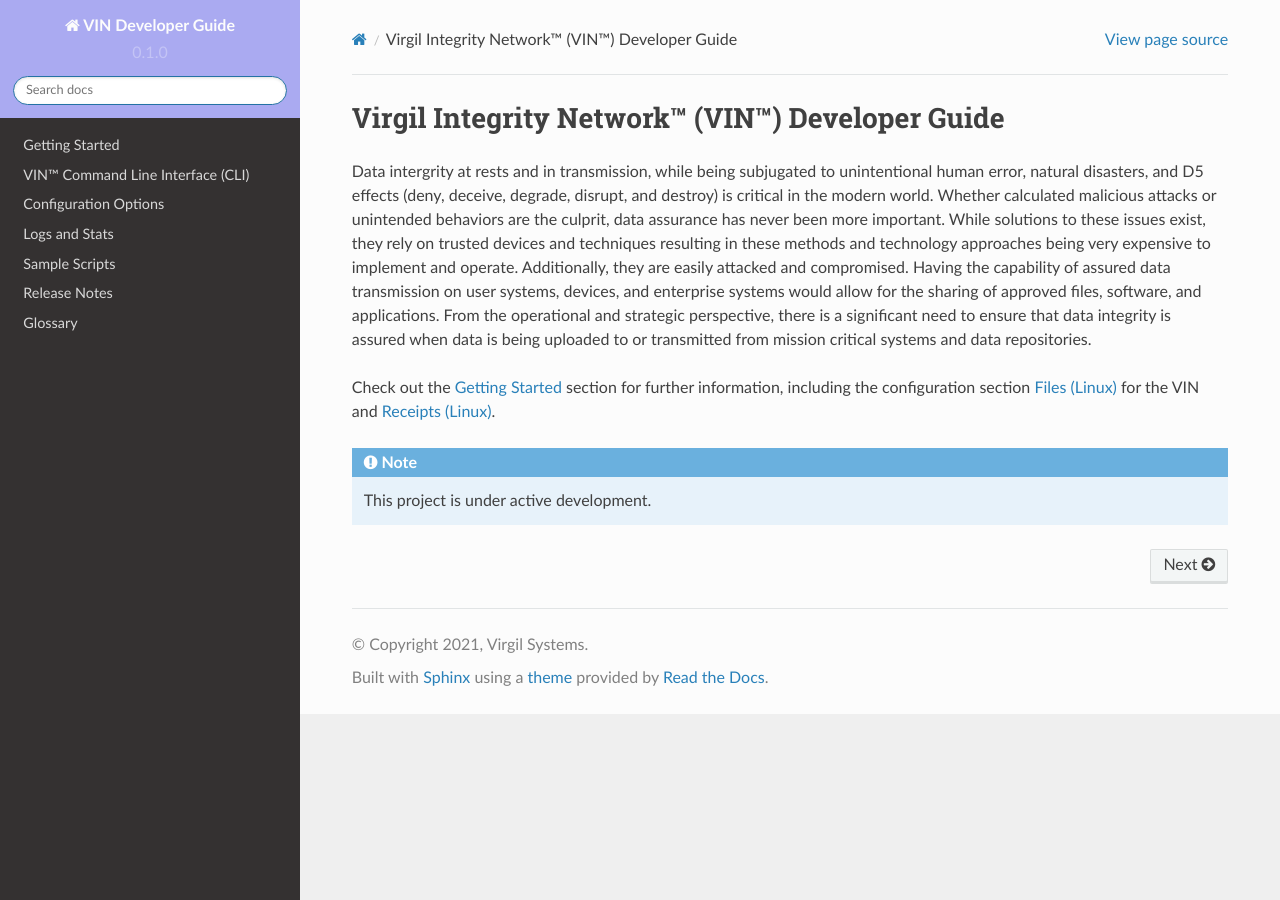
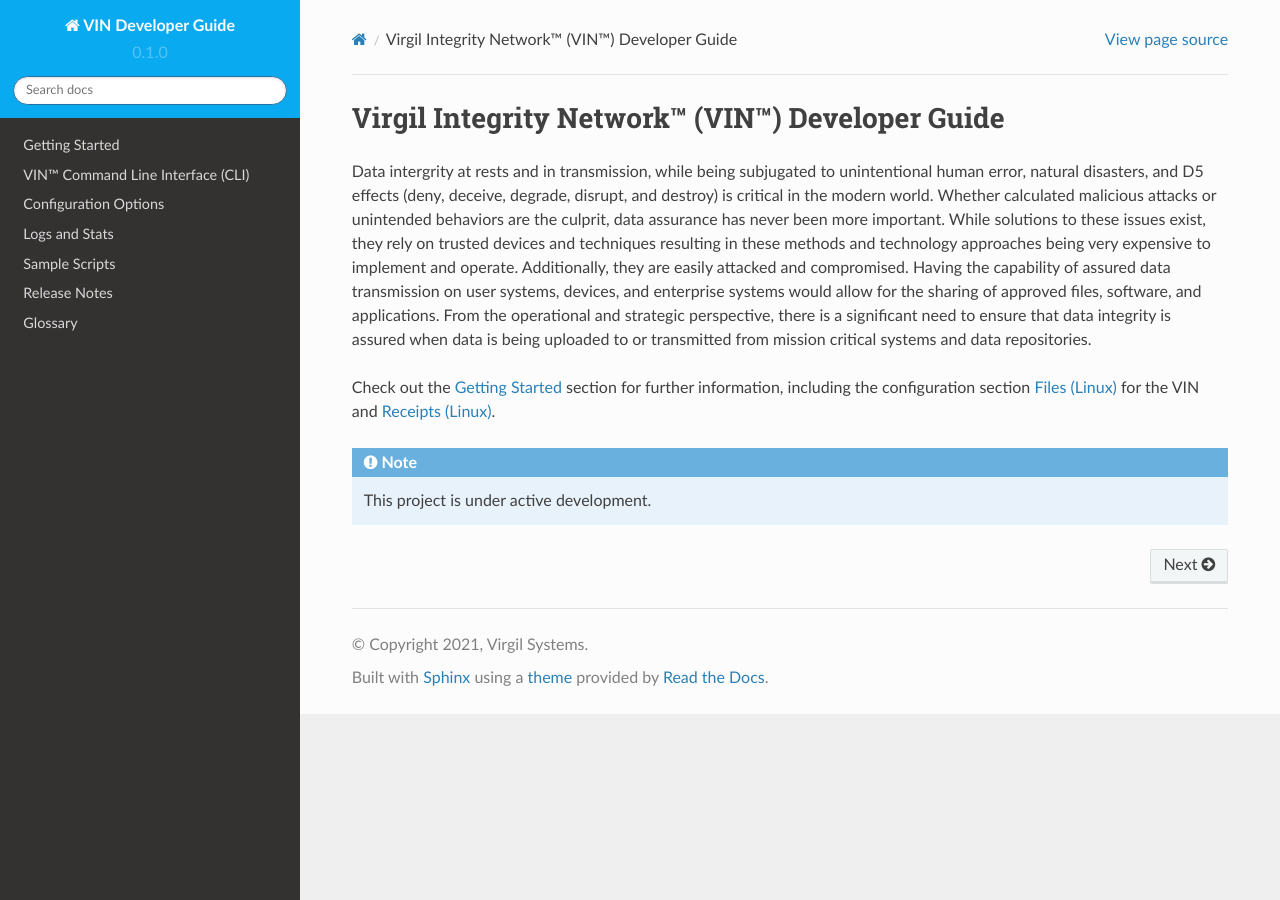
Before and after one commit to Market-Insight-Solutions-LLC/vin-developer-guide, a Sphinx documentation site: the page built from docs/source/index.rst, in a window 1280 px wide. Built offline with Sphinx 7.4.7 and the Read the Docs theme 2.0.0, drawn with Linux system fonts in a browser that asks for light colours.

Commit message:
test blue

```diff
--- a/docs/source/_static/css/custom.css
+++ b/docs/source/_static/css/custom.css
@@ -2,7 +2,7 @@
 
 /* Side navigation bar color */
 .wy-side-nav-search {
-    background-color: #aaaaF1;
+    background-color: #0aaaF1;
 }
 
 /* Fix horizontal scrollbars in tables*/
```
